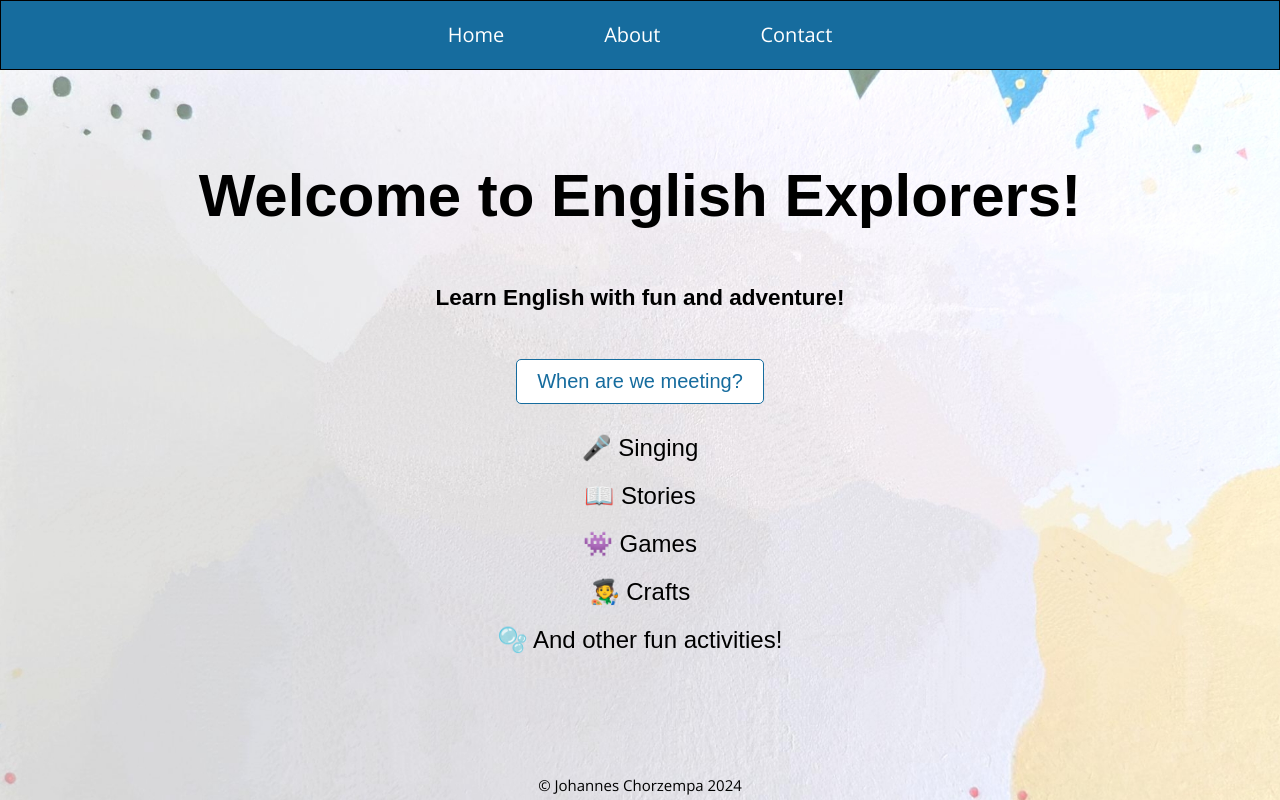
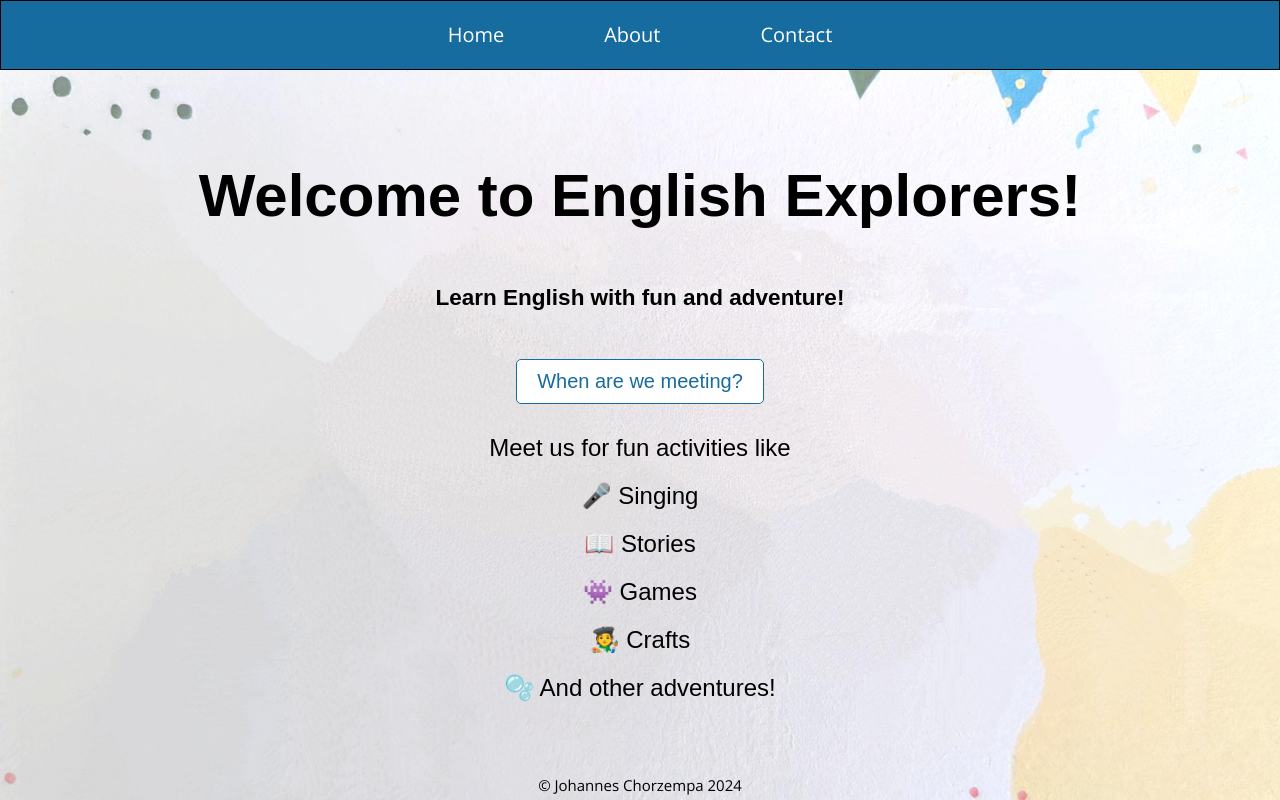
Before and after one commit to jmchor/english-explorers-website, a Next.js app: page /home in a window 1280 px wide. Built offline with nearby package versions, Linux system fonts and the light colour scheme; a web font is replaced by a local one.

Commit message:
add styles

```diff
--- a/src/pages/home.tsx
+++ b/src/pages/home.tsx
@@ -39,6 +39,7 @@ export const HomeContainer = styled.div`
 		}
 		h1,
 		h2,
+		h3,
 		p {
 			text-align: center;
 		}
@@ -88,11 +89,12 @@ export default function Home() {
 			{!showNextEvent ? (
 				<ListContainer>
 					<ul>
+						<li>Meet us for fun activities like</li>
 						<li>🎤 Singing</li>
 						<li>📖 Stories</li>
 						<li>👾 Games</li>
 						<li>🧑‍🎨 Crafts</li>
-						<li>🫧 And other fun activities!</li>
+						<li>🫧 And other adventures!</li>
 					</ul>
 				</ListContainer>
 			) : (
```
